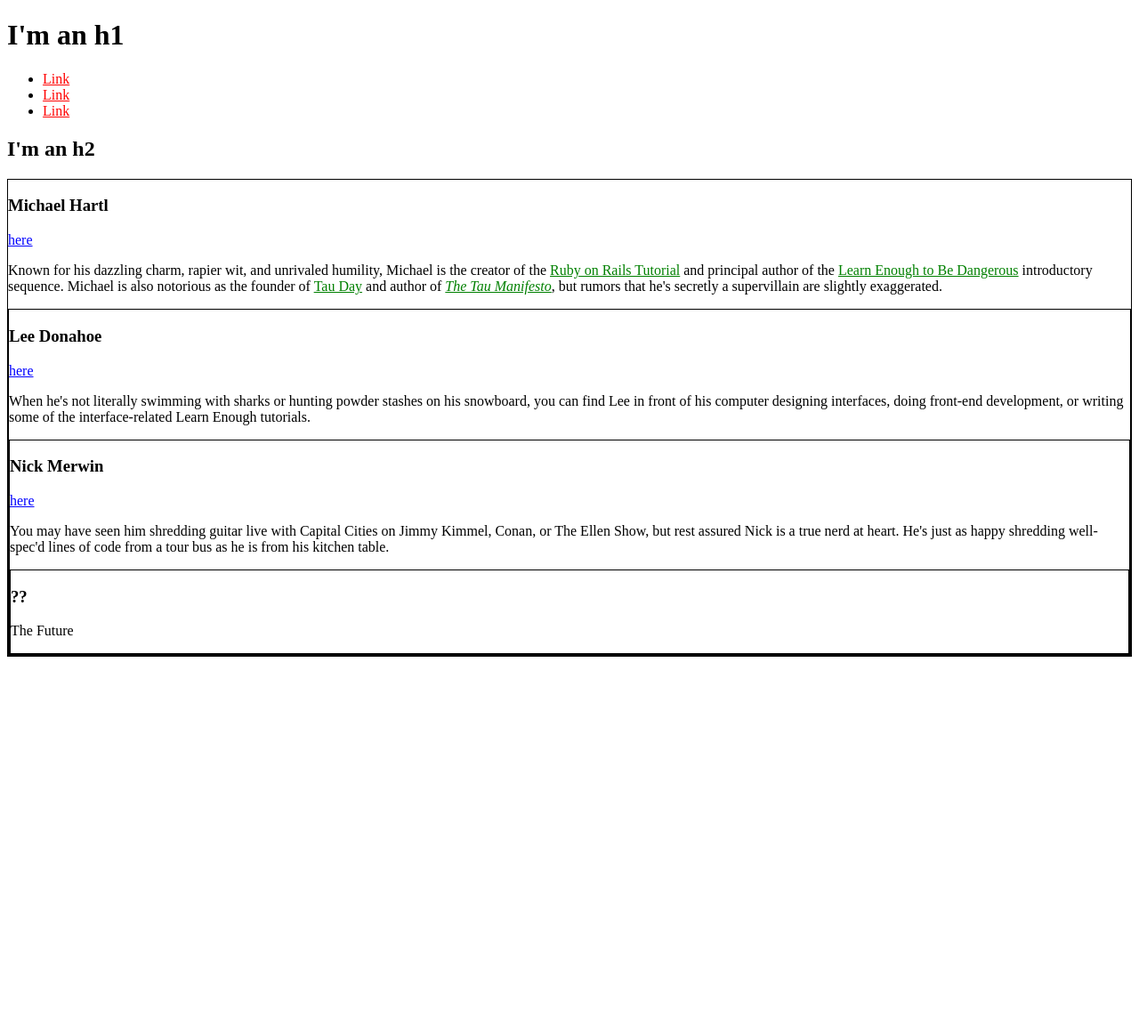
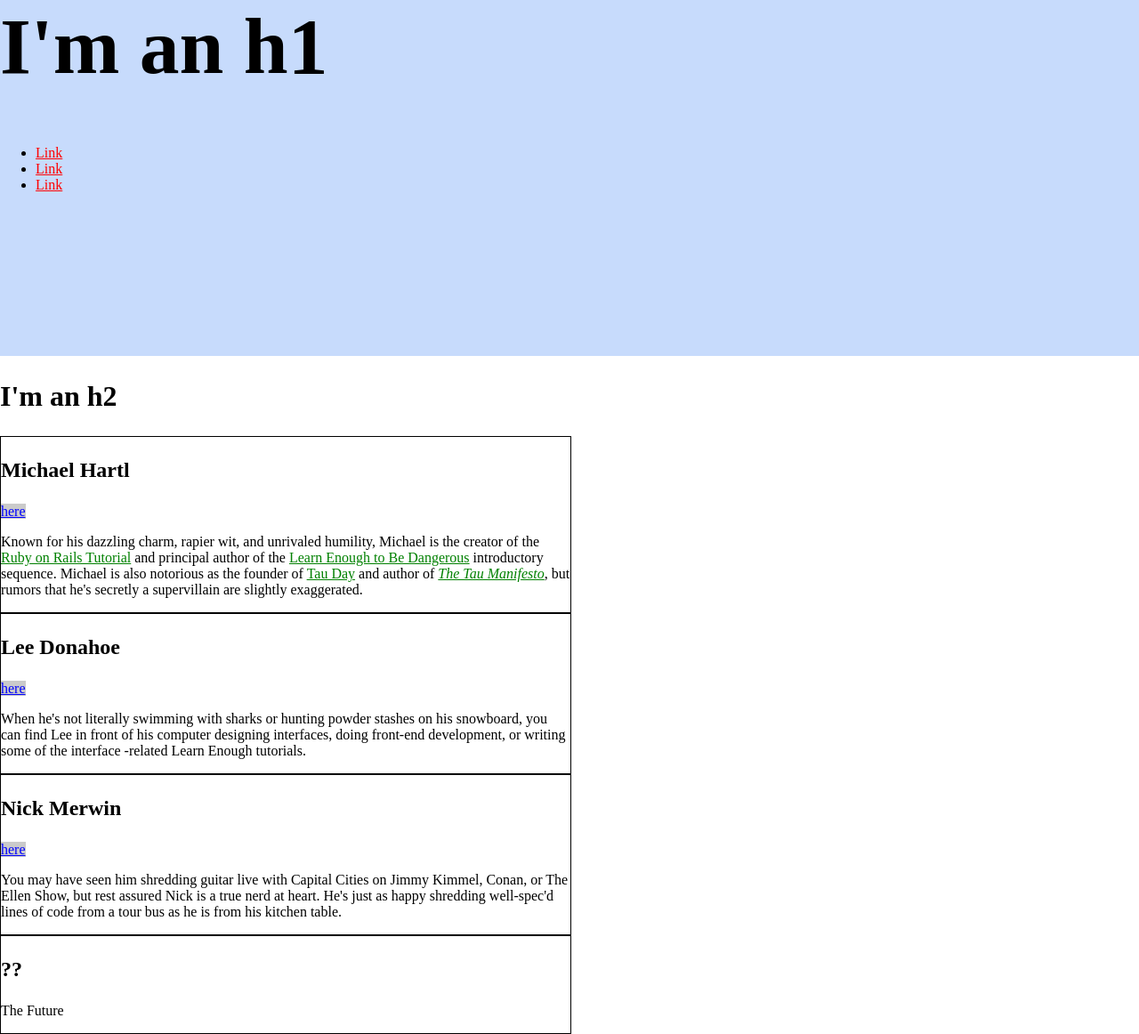
Before and after one commit to callumhtch/callumhtch.github.io, a plain HTML site: page index.html in a window 1280 px wide. Shown: the whole page at 89% size. Before the commit the page ends 800 px from the top, so only its background shows below. Drawn offline with Linux system fonts and the light colour scheme.

Commit message:
Exercise 3

```diff
--- a/index.html
+++ b/index.html
@@ -5,18 +5,45 @@
     <meta charset="utf-8">
     <style type="text/css">
       /* GLOBAL STYLES */
+      html, body {
+        margin: 0;
+        padding: 0;
+      }
+      h1 {
+        font-size: 7vw;
+        margin-top: 0;
+      }
       a {
-        color: red;
+        color: #ff0000
          }
-
+      h2 {
+        font-size: 2em
+      }
+      /*HERO STYLES*/
+      .full-hero {
+        background-color: #c7dbfc;
+        height: 50vh;
+      }
       /*SOCIAL STYLES*/
       .social-link {
+        background: rgba(150,150,150,0.5);
         color: blue;
       }
 
       /*BIO STYLES*/
+      .bio-wrapper{
+        font-size: 24px;
+      }
       .bio-box {
         border: 1px solid black;
+        font-size: 1rem;
+        width: 50%;
+      }
+      .bio-box h3 {
+        font-size: 1.5em;
+      }
+      .bio-copy {
+        font-size: 1em;
       }
       .bio-copy a{
         color: green;
@@ -25,6 +52,8 @@
      </style>
   </head>
   <body>
+
+    <div class="full-hero hero home">
        <h1>I'm an h1</h1>
         <ul>
         <li>
@@ -37,10 +66,14 @@
           <a href="https://example.com/">Link</a>
         </li>
         </ul>
+    </div>
     <h2>I'm an h2</h2>
+    <div class="bio-wrapper">
     <div class="bio-box">
       <h3>Michael Hartl</h3>
-      <a href="https://twitter.com/mhartl" class="social-link">here</a>
+      <a href="https://twitter.com/mhartl" class="social-link">
+        here
+      </a>
       <div class="bio-copy">
         <p>
           Known for his dazzling charm, rapier wit, and unrivaled humility,
@@ -56,20 +89,26 @@
           are slightly exaggerated.
         </p>
     </div>
+  </div>
   <div class="bio-box">
     <h3>Lee Donahoe</h3>
-      <a href="https://twitter.com/leedonahoe" class="social-link">here</a>
+    <a href="https://twitter.com/leedonahoe" class="social-link">
+      here
+    </a>
     <div class="bio-copy">
       <p>
         When he's not literally swimming with sharks or hunting powder stashes on
         his snowboard, you can find Lee in front of his computer designing
-          interfaces, doing front-end development, or writing some of the
-          interface-related Learn Enough tutorials.
+        interfaces, doing front-end development, or writing some of the interface
+        -related Learn Enough tutorials.
       </p>
+    </div>
   </div>
   <div class="bio-box">
     <h3>Nick Merwin</h3>
-      <a href="https://twitter.com/nickmerwin" class="social-link">here</a>
+    <a href="https://twitter.com/nickmerwin" class="social-link">
+      here
+    </a>
     <div class="bio-copy">
       <p>
         You may have seen him shredding guitar live with Capital Cities on Jimmy
@@ -78,11 +117,15 @@
         bus as he is from his kitchen table.
       </p>
     </div>
+  </div>
   <div class="bio-box">
     <h3>??</h3>
+    <div class="bio-copy">
       <p>
         The Future
       </p>
     </div>
+  </div>
+</div>
   </body>
 </html>
```
Lines whose indentation alone changed are shown as unchanged.
